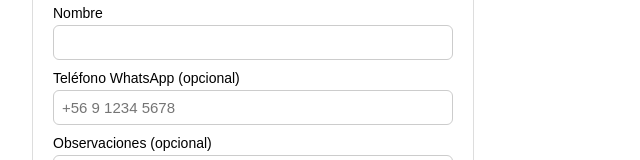
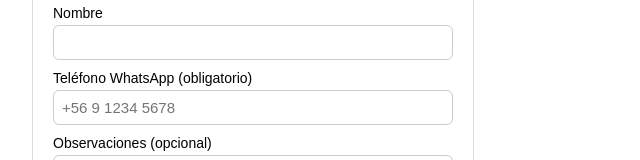
Before and after one commit to Nevercris123/ProyectoSoftware, a React app in the folder client/: page /trabajadores in a window 1280 px wide. Shown: the part 217-377 px from the top of the page, without its empty margins (0-640 px from the left). Built offline with nearby package versions, Linux system fonts and the light colour scheme; no server answers; sample sign-in values are in the browser's storage; the HTML template or start-up script is replaced by a standard one.

Commit message:
fix/arreglar-disenio-trabajadores

```diff
--- a/client/src/pages/Trabajadores.jsx
+++ b/client/src/pages/Trabajadores.jsx
@@ -82,7 +82,7 @@ export default function Trabajadores() {
         <label>Nombre</label>
         <input name="nombre" value={form.nombre} onChange={cambiarCampo} />
 
-        <label>Teléfono WhatsApp (opcional)</label>
+        <label>Teléfono WhatsApp (obligatorio)</label>
         <input
           name="telefono_whatsapp"
           value={form.telefono_whatsapp}
--- a/client/src/services/http.js
+++ b/client/src/services/http.js
@@ -5,6 +5,7 @@ export function obtenerUsuario() {
   const guardado = localStorage.getItem('usuario');
   return guardado ? JSON.parse(guardado) : null;
 }
+
 
 // Función que usan todos los services para hablar con el back
 export async function pedir(ruta, opciones = {}) {
```
Also changed, not shown: 1 other file (tests, documents, lock files or other folders).
